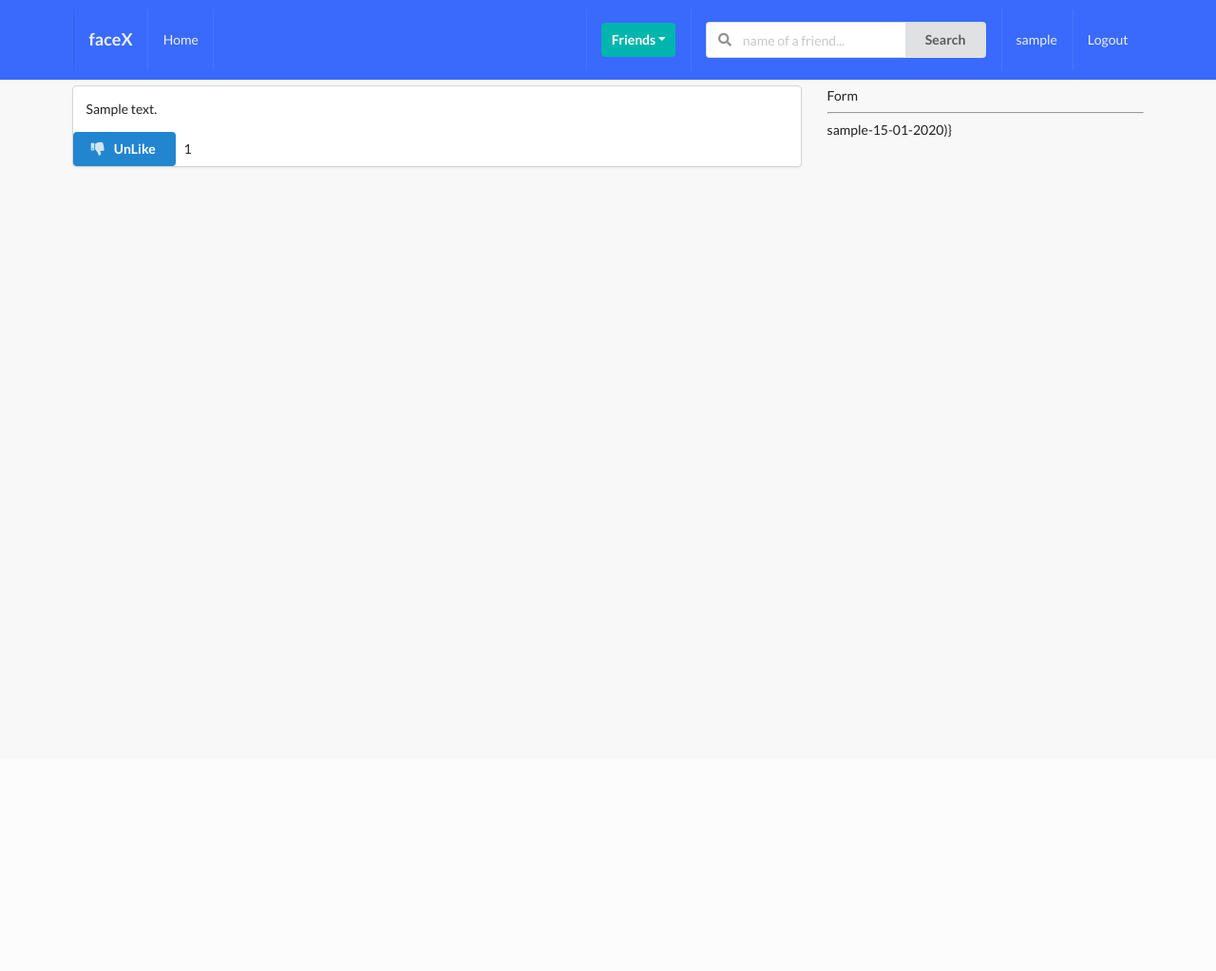
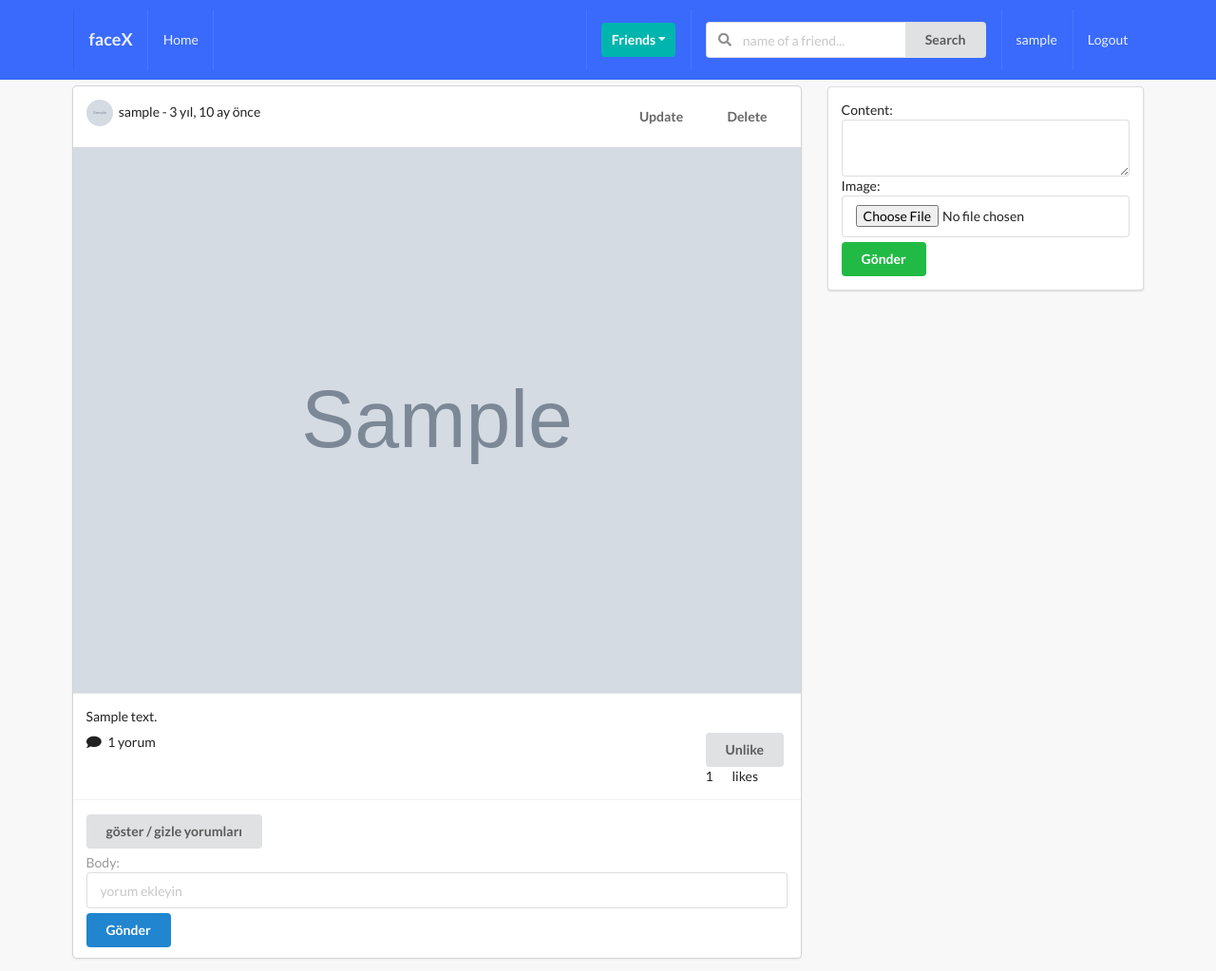
Before and after one commit to JrS4mIl/CloneFace, a Django app: page /posts/ in a window 1280 px wide. Shown: the whole page at 95% size. Before the commit the page ends 177 px from the top, so only its background shows below. Run offline with Django 4.2, Linux system fonts and the light colour scheme; a user stored in the database is signed in; tables that the repository leaves empty hold one stand-in row (values such as "Sample post"); grey boxes marked "Sample" are stand-in pictures; some libraries are stand-ins or nearby versions.

Commit message:
feat: send and post add

```diff
--- /dev/null
+++ b/post/forms.py
@@ -0,0 +1,21 @@
+from django import forms
+
+from .models import Post, Comment
+
+
+class PostModelForm(forms.ModelForm):
+    content = forms.CharField(widget=forms.Textarea(attrs={
+        'rows': 2
+    }))
+
+    class Meta:
+        model = Post
+        fields = ('content', 'image')
+
+
+class CommentModelForm(forms.ModelForm):
+    body =forms.CharField(widget=forms.TextInput(attrs={"placeholder":"yorum ekleyin"}))
+
+    class Meta:
+        model = Comment
+        fields = ('body',)
--- a/post/urls.py
+++ b/post/urls.py
@@ -1,8 +1,10 @@
 
 from django.urls import path, include
-from .views import post_comment_create_and_list_view,like_unlike_post
+from .views import post_comment_create_and_list_view,like_unlike_post,PostDeleteView,PostUpdateView
 
 urlpatterns = [
     path("", post_comment_create_and_list_view,name='main-post-view'),
     path("liked/", like_unlike_post,name='like-post-view'),
+    path('<pk>/delete/',PostDeleteView.as_view(),name='post-delete'),
+    path('<pk>/update/',PostUpdateView.as_view(),name='post-update'),
 ]
--- a/post/views.py
+++ b/post/views.py
@@ -1,35 +1,94 @@
-from django.shortcuts import render,redirect
-from .models import Post,Like
+from django.shortcuts import render, redirect
+from .models import Post, Like
 from profiles.models import Profile
+from .forms import PostModelForm, CommentModelForm
+from django.views.generic import UpdateView, DetailView, DeleteView
+from django.contrib import messages
+from django.urls import reverse_lazy
+
 
 # Create your views here.
 def post_comment_create_and_list_view(request):
-    profile=Profile.objects.get(user=request.user)
-    qs=Post.objects.all()
-    context={
-        'qs':qs,
-        'profile':profile
+    profile = Profile.objects.get(user=request.user)
+    qs = Post.objects.all()
+    p_form = PostModelForm()
+    c_form = CommentModelForm()
+    post_added = False
+
+    if 'submit_p_form' in request.POST:
+        p_form = PostModelForm(request.POST, request.FILES)
+        if p_form.is_valid():
+            instance = p_form.save(commit=False)
+            instance.author = profile
+            instance.save()
+            p_form = PostModelForm()
+            post_added = True
+
+    if 'submit_c_form' in request.POST:
+        c_form = CommentModelForm(request.POST)
+        if c_form.is_valid():
+            instance = c_form.save(commit=False)
+            instance.user = profile
+            instance.post = Post.objects.get(id=request.POST.get('post_id'))
+            instance.save()
+            c_form = CommentModelForm
+        return redirect('main-post-view')
+
+    context = {
+        'qs': qs,
+        'profile': profile,
+        'p_form': p_form,
+        'c_form': c_form,
+        'post_added': post_added,
     }
-    return render(request,'main.html',context)
+    return render(request, 'main.html', context)
+
 
 def like_unlike_post(request):
-    user=request.user
-    if request.method=='POST':
-        post_id=request.POST.get('post_id')
-        post_obj=Post.objects.get(id=post_id)
-        prrofile=Profile.objects.get(user=user)
+    user = request.user
+    if request.method == 'POST':
+        post_id = request.POST.get('post_id')
+        post_obj = Post.objects.get(id=post_id)
+        prrofile = Profile.objects.get(user=user)
         if prrofile in post_obj.liked.all():
             post_obj.liked.remove(prrofile)
         else:
             post_obj.liked.add(prrofile)
-        like,created=Like.objects.get_or_create(user=prrofile,post_id=post_id)
+        like, created = Like.objects.get_or_create(user=prrofile, post_id=post_id)
 
         if not created:
-            if like.value=='Like':
-                like.value='Unlike'
+            if like.value == 'Like':
+                like.value = 'Unlike'
             else:
-                like.value='Like'
+                like.value = 'Like'
         else:
-            like.value='Like'
+            like.value = 'Like'
 
         return redirect('main-post-view')
+
+
+class PostDeleteView(DeleteView):
+    model = Post
+    template_name = 'delete.html'
+    success_url = reverse_lazy('main-post-view')
+
+    def get_object(self, *args, **kwargs):
+        pk = self.kwargs.get('pk')
+        obj = Post.objects.get(pk=pk)
+        if not obj.author.user==self.request.user:
+            messages.warning(self.request,'Bu gonderiyi silmek icin yetkin yok Bilader')
+        return obj
+
+
+class PostUpdateView(UpdateView):
+    form_class = PostModelForm
+    model = Post
+    template_name = 'update.html'
+    success_url = reverse_lazy('main-post-view')
+    def form_valid(self, form):
+        profile=Profile.objects.get(user=self.request.user)
+        if form.instance.author==profile:
+            return super().form_valid(form)
+        else:
+            form.add_error(None,'Bu gonderiyi goruntulemek icin yetkiniz yok')
+            return super().form_invalid(form)
--- a/profiles/models.py
+++ b/profiles/models.py
@@ -65,6 +65,10 @@ STATUS_CHOICES = (
     ('accepted', 'accepted')
 )
 
+class RealationshipManager(models.Manager):
+    def invatations_recived(self,reciver):
+        qs=Relationship.objects.filter(revicer=reciver,status="send")
+        return qs
 
 class Relationship(models.Model):
     sender = models.ForeignKey(Profile, on_delete=models.CASCADE, related_name='sender')
@@ -73,5 +77,7 @@ class Relationship(models.Model):
     updated = models.DateTimeField(auto_now=True)
     created = models.DateTimeField(auto_now_add=True)
 
+    objects=RealationshipManager()
+
     def __str__(self):
         return f'{self.sender}-{self.revicer}-{self.status}'
--- a/profiles/urls.py
+++ b/profiles/urls.py
@@ -1,7 +1,8 @@
 
 from django.urls import path, include
-from .views import my_profile_view
+from .views import my_profile_view,invities_recived_view
 
 urlpatterns = [
     path("myprofile", my_profile_view,name='my_profile'),
+    path("my-invities", invities_recived_view,name='my-invities-view'),
 ]
--- a/templates/main.html
+++ b/templates/main.html
@@ -1,49 +1,176 @@
 {% extends 'base.html' %}
 
-
-{% block title %}Posts{% endblock title %}
+{% block title %}ana sayfa{% endblock title %}
 
 {% block content %}
+<div class="ui grid">
+    <div class="eleven wide column">
+    {% for obj in qs %}
 
-<div class="ui grid">
-    <div class="row">
-        <div class="eleven wide column">
-            {% for obj in qs %}
-            <div class="ui fluid card">
-                <div class="content">
-                    <p>{{obj.content}}</p>
+        <div class="ui fluid card">
+            <div class="content">
+                <div class="right floated meta">
+                    <div class="ui grid">
+                        <div class="row">
+
+                                <a href="{% url 'post-update' obj.pk %}"><button class="ui button bwhite-lg ">Update</button></a>
+                                <a href="{% url 'post-delete' obj.pk %}"><button class="ui button bwhite-lg ">Delete</button></a>
+
+                        </div>
+                    </div>
+
+
                 </div>
-                <div content="content">
-                    <form action="{% url 'like-post-view' %}" method="POST">
+                <img class="ui avatar image" src={{obj.author.avatar.url}} height="5px" width="5px">
+                {{ obj.author.user }} - {{ obj.created|timesince}} önce
+            </div>
+            <div class="ui fluid image">
+                {% if obj.image %}
+                    <img src={{obj.image.url}}>
+                {% endif %}
+            </div>
+            <div class="content">
+                <p> {{ obj.content }} </p>
+                <div class="right floated">
+                    <form action="{% url 'like-post-view' %}" method="POST" class="like-form" id="{{ obj.id }}">
                         {% csrf_token %}
-                        <input type="hidden" name="post_id" value="{{obj.id}}">
-                        <button class="ui primary button">
+                        <input type="hidden" name="post_id" value={{obj.id}}>
+
+                        <button type="submit"  class="ui button like-btn{{ obj.id }}">
                             {% if profile not in obj.liked.all %}
-                            <i class="thumbs up icon"></i>&nbsp;Like
+                                Like
+
                             {% else %}
-                            <i class="thumbs down icon"></i>&nbsp;UnLike
+                                Unlike
                             {% endif %}
                         </button>
-                        &nbsp;{{obj.num_likes}}
+                        <div class="ui grid">
+                            <div class="column">
+                                <div class="like-count{{ obj.id }}">{{ obj.num_likes }}</div>
+                            </div>
+                            <div class="column">
+                                likes
+                            </div>
+                        </div>
 
                     </form>
+                </div>
+                <i class="comment icon"></i>
+                <span> {{ obj.num_comments }} yorum</span>
+            </div>
+            <div class="extra content">
+                <div class="mb-5">
 
                 </div>
+                <button class="cmt_btn ui button mb-5">göster / gizle yorumları</button>
+                <div class="comment-box">
+                {% if obj.comment_set.all %}
+                    {% for c in obj.comment_set.all %}
+
+                        <div class="ui segment mb-5">
+                            <img class="ui avatar image" src={{c.user.avatar.url}}>
+                            <span>{{ c.user.user }}</span>
+                            <div class='mt-5'>{{ c.body }}</div>
+                        </div>
+
+                    {% endfor %}
+                {% endif %}
+                </div>
+
+                <form action="" method="post"class='ui fluid form'>
+                    {% csrf_token %}
+                    <input type="hidden" name="post_id" value={{obj.id}}>
+                    {{ c_form }}
+                    <button type="submit" name="submit_c_form" class="ui primary button mt-5 w-full">Gönder</button>
+                </form>
             </div>
-            {% endfor %}
-        </div>
-        <div class="five wide column">
-            Form
-            <hr>
-            {{profile}}
         </div>
 
+
+    {% endfor %}
     </div>
-
+    <div class="five wide column">
+        <div class="ui segment">
+            {% if post_added %}
+                <div class="ui green message">Post eklendi</div>
+            {% endif %}
+            <form action="" method="POST" class='ui form' enctype="multipart/form-data">
+                {% csrf_token %}
+                {{p_form}}
+                <button type='submit' name="submit_p_form" class="ui positive button w-full mt-5">Gönder</button>
+            </form>
+        </div>
+    </div>
 </div>
-
 {% endblock content %}
 
 {% block scripts %}
+    <script>
+        $( document ).ready(function() {
+            let display = false
+            $(".cmt_btn").click(function () {
+                if (display===false) {
+                    $(this).next(".comment-box").show("slow");
+                    display=true
+                } else {
+                    $(this).next(".comment-box").hide("slow");
+                    display=false
+                }
+            });
 
+            $('.like-form').submit(function (e){
+                e.preventDefault()
+
+                const post_id=$(this).attr("id")
+
+                const likeText = $(`.like-btn${post_id}`).text()
+                const trim = $.trim(likeText)
+
+                const url=$(this).attr("action")
+
+                let res;
+                const likes=$(`.like-count${post_id}`).text()
+                const trimCount = parseInt(likes)
+
+
+                $.ajax({
+                       type:"POST",
+                        url:url,
+                        data:{
+                           "csrfmiddlewaretoken":$('input[name=csrfmiddlewaretoken]').val(),
+                            "post_id":post_id,
+                        },
+                        success:function (response){
+                           if (trim=="Unlike"){
+                               $(`.like-btn${post_id}`).text("Like")
+                               $('.active_vote .fa-thumbs-up');
+                               res=trimCount-1
+                           }
+                           else {
+                               $(`.like-btn${post_id}`).text("Unlike") //Unike yazmışım
+                               res=trimCount+1
+                           }
+                           $(`.like-count${post_id}`).text(res) //burayı like-count olarak düzelttim
+
+
+
+
+                        },
+                        error:function (response){
+                           console.log("hata",response)
+                        }
+                    }
+                )
+
+                }
+
+            );
+
+
+
+
+
+
+        });
+    </script>
 {% endblock scripts %}
```
Also changed, not shown: profiles/views.py (+10 -1 lines), templates/delete.html (added, +35 -0 lines), templates/my_invities.html (added, +19 -0 lines), templates/update.html (added, +20 -0 lines).
